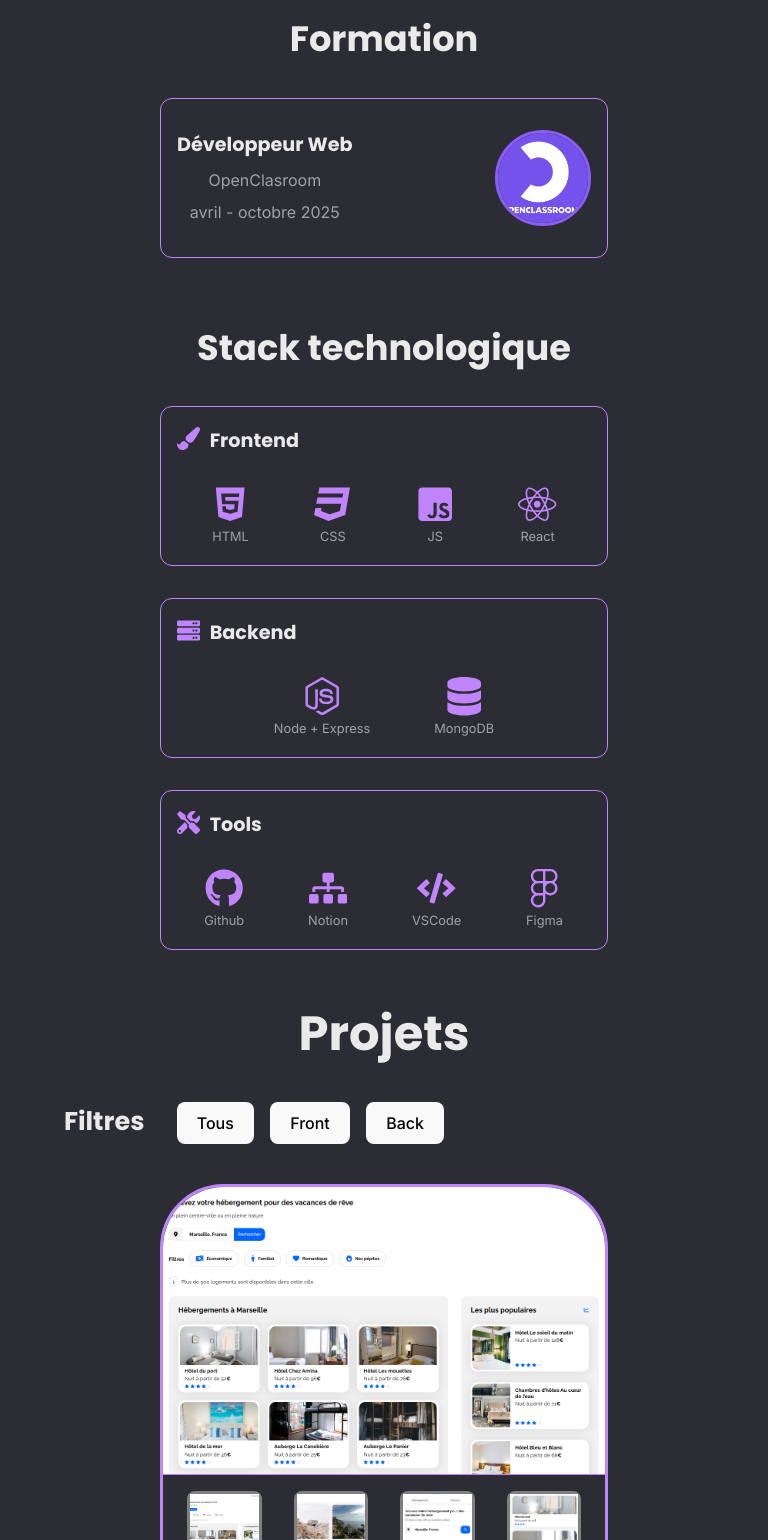
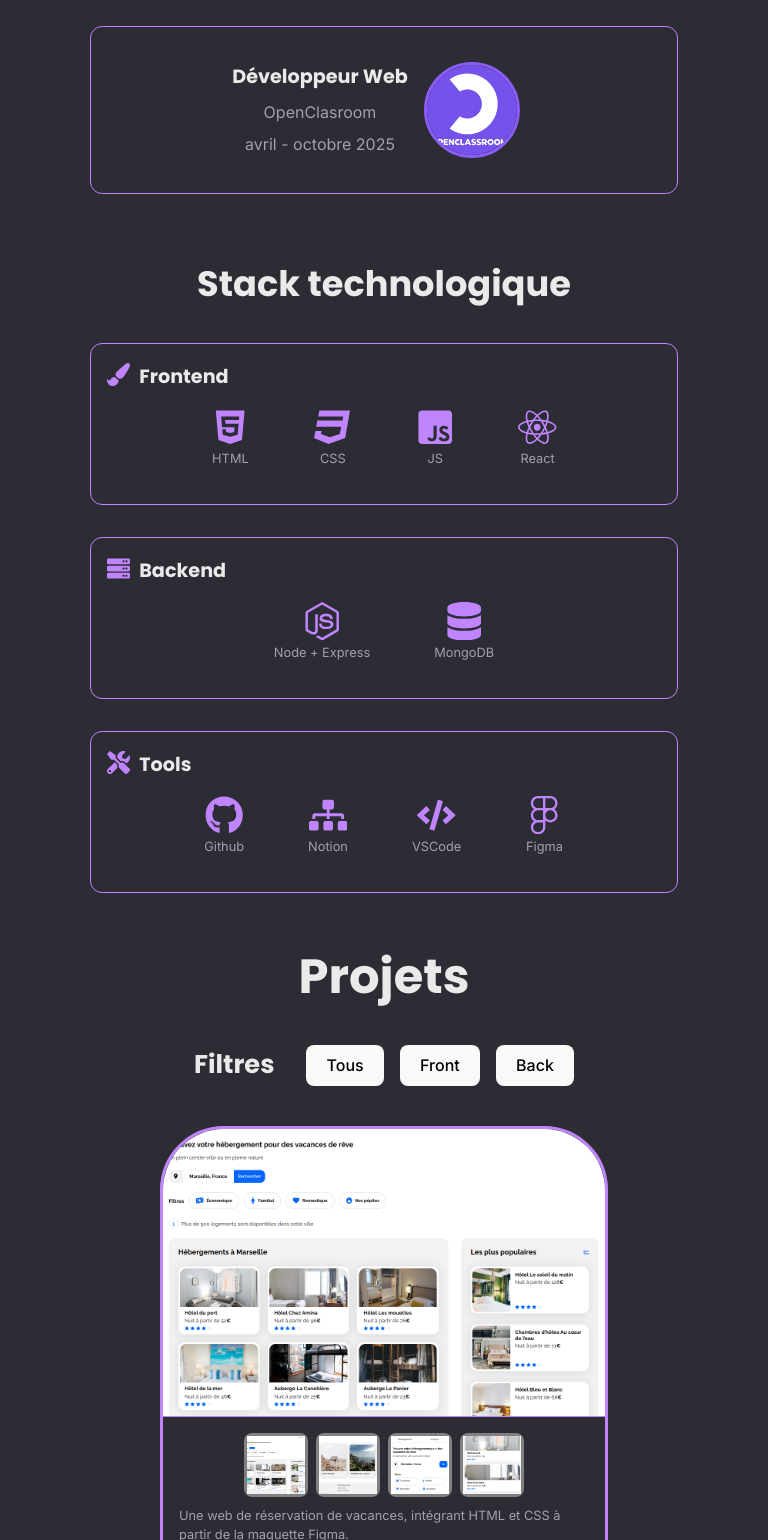
Before and after one commit to AbelMRuso/Portfolio, a React (Vite) app: page / in a window 768 px wide. Shown: the part 760-2300 px from the top of the page. Built offline with nearby package versions, Linux system fonts and the light colour scheme; no server answers; a web font is replaced by a local one.

Commit message:
Amélioration générale du responsive pour les mobiles

```diff
--- a/src/assets/components/filters/Filters.module.scss
+++ b/src/assets/components/filters/Filters.module.scss
@@ -12,3 +12,18 @@
 .contenair h3 {
     font-size: 1.6em;
 }
+
+@media (max-width: 768px) {
+    .contenair {
+        flex-wrap: wrap;
+        justify-content: center;
+        padding: 0;
+    }
+}
+
+@media (min-width: 768px) and (max-width: 1023px) {
+    .contenair {
+        justify-content: center;
+        padding: 0;
+    }
+}
--- a/src/assets/components/footer/Footer.module.scss
+++ b/src/assets/components/footer/Footer.module.scss
@@ -24,6 +24,11 @@
         align-items: center;
         gap: 3em;
     }
+
+    .liensContenair {
+        gap: 1em;
+        justify-content: center;
+    }
 }
 
 @media (min-width: 768px) and (max-width: 1023px) {
--- a/src/assets/components/formation-card/CardFormation.module.scss
+++ b/src/assets/components/formation-card/CardFormation.module.scss
@@ -2,8 +2,8 @@
     border: solid 0.1em;
     border-radius: 0.75em;
     border-color: var(--color-accent-light);
-    height: 10em;
-    width: 28em;
+    height: max-content;
+    width: 80%;
     background-color: var(--color-bg-secondary);
     padding: 1.2em 1em;
     display: flex;
@@ -54,6 +54,7 @@
     display: flex;
     justify-content: center;
     gap: 4em;
+    padding: 1em;
 }
 
 .tech {
@@ -63,3 +64,14 @@
     font-size: 0.8em;
     gap: 0.25em;
 }
+
+@media (max-width: 768px) {
+    .iconsContenair {
+        flex-wrap: wrap;
+    }
+
+    .side {
+        flex-wrap: wrap;
+        justify-content: center;
+    }
+}
--- a/src/assets/components/header/Header.module.scss
+++ b/src/assets/components/header/Header.module.scss
@@ -42,4 +42,8 @@
         background-color: black;
         border: solid var(--color-accent);
     }
+
+    .navContenair {
+        gap: 1em;
+    }
 }
--- a/src/assets/components/modal/Modal.jsx
+++ b/src/assets/components/modal/Modal.jsx
@@ -11,7 +11,10 @@ function Modal({ isOpen, onClose, project }) {
                     <FaTimes />
                 </button>
 
-                <h2>Titre du projet: {project.titre}</h2>
+                <h2>
+                    <strong>Titre: </strong>
+                    {project.titre}
+                </h2>
                 <p>
                     <strong>Contexte :</strong> {project.contexte}
                 </p>
--- a/src/assets/components/modal/Modal.module.scss
+++ b/src/assets/components/modal/Modal.module.scss
@@ -15,11 +15,11 @@
 .modal {
     display: flex;
     flex-direction: column;
-    justify-content: space-between;
+    gap: 2em;
     background-color: var(--color-bg-secondary);
     border-radius: 1rem;
     width: 60em;
-    height: 40em;
+    height: max-content;
     padding: 2rem;
     box-shadow: 0 10px 30px rgba(0, 0, 0, 0.2);
     position: relative;
@@ -76,11 +76,15 @@
     }
 }
 
-@media (max-width: 767px) {
+@media (max-width: 768px) {
     .modal {
+        display: flex;
+        flex-direction: column;
+        gap: 1em;
         width: 90%;
         height: 90%;
         font-size: 0.7em;
+        overflow-y: auto;
     }
 }
 
--- a/src/assets/components/project-card/ProjectCard.module.scss
+++ b/src/assets/components/project-card/ProjectCard.module.scss
@@ -42,10 +42,10 @@
 
 .thumbnailWrapper {
     position: relative;
-    width: 80px;
-    height: 80px;
+    width: 4em;
+    height: 4em;
     overflow: hidden;
-    border-radius: 8px;
+    border-radius: 0.5em;
 
     img {
         width: 100%;
@@ -118,3 +118,9 @@
 .infoButton:hover {
     background-color: var(--color-accent-light);
 }
+
+@media (max-width: 768px) {
+    .thumbnails {
+        gap: 0.5em;
+    }
+}
--- a/src/assets/components/stackSection/StackSection.jsx
+++ b/src/assets/components/stackSection/StackSection.jsx
@@ -21,7 +21,7 @@ import stackStyles from "../stackSection/StackSection.module.scss";
 function StackSection() {
     return (
         <section className={stackStyles.sectionContenair}>
-            <h2>Formation et stack technologique</h2>
+            <h2>Formation & Stack</h2>
             <div className={stackStyles.contenair}>
                 <div className={stackStyles.columnContenair}>
                     <h3>Formation</h3>
--- a/src/assets/components/stackSection/StackSection.module.scss
+++ b/src/assets/components/stackSection/StackSection.module.scss
@@ -2,6 +2,7 @@
     display: flex;
     flex-direction: column;
     align-items: center;
+    width: 100%;
 }
 
 .contenair {
@@ -9,7 +10,7 @@
     grid-template-columns: 1fr 1fr;
     justify-content: space-around;
     gap: 8em;
-    width: auto;
+    width: 100%;
     margin-top: 2em;
 }
 
```
